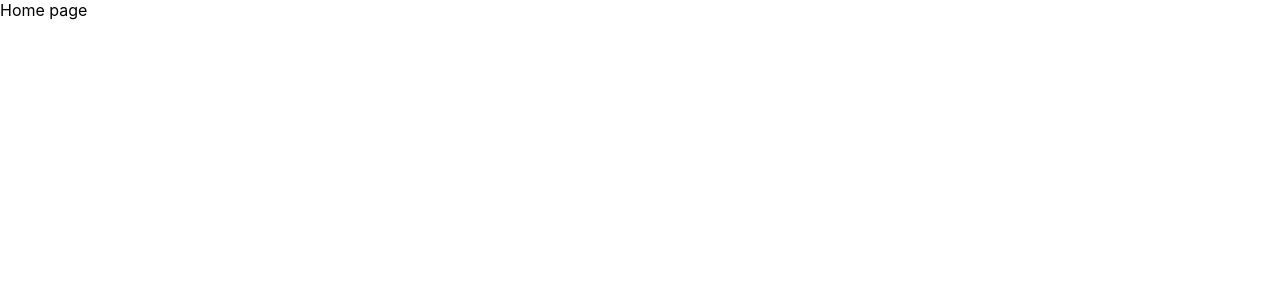
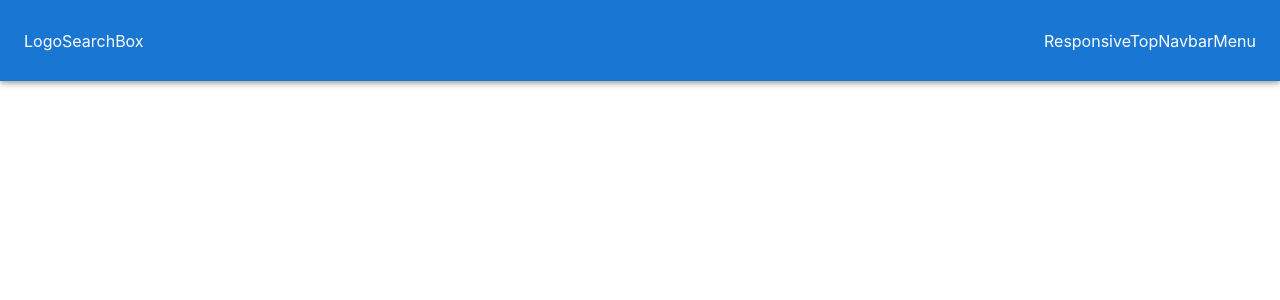
Before and after one commit to vinson14/mintable-project, a Next.js app: page / in a window 1280 px wide. Shown: the top 300 px of the page. Built offline with nearby package versions, Linux system fonts and the light colour scheme.

Commit message:
Created a skeletal structure

```diff
--- /dev/null
+++ b/components/stateless/logo/mintable-logo.js
@@ -0,0 +1,7 @@
+import { Box } from "@mui/material";
+
+const MintableLogo = () => {
+  return <Box>Logo</Box>;
+};
+
+export default MintableLogo;
--- /dev/null
+++ b/components/stateless/navigation/responsive-top-navbar-menu.js
@@ -0,0 +1,7 @@
+import { Box } from "@mui/material";
+
+const ResponsiveTopNavbarMenu = ({ expand }) => {
+  return <Box>ResponsiveTopNavbarMenu</Box>;
+};
+
+export default ResponsiveTopNavbarMenu;
--- /dev/null
+++ b/components/stateless/navigation/search-box.js
@@ -0,0 +1,7 @@
+import { Box } from "@mui/material";
+
+const SearchBox = () => {
+  return <Box>SearchBox</Box>;
+};
+
+export default SearchBox;
--- /dev/null
+++ b/components/stateless/navigation/top-navbar.js
@@ -0,0 +1,24 @@
+import { AppBar, Box, Toolbar } from "@mui/material";
+import { flexbox } from "@mui/system";
+import { TOP_NAVBAR_HEIGHT } from "../../../constants/dimensions";
+import MintableLogo from "../logo/mintable-logo";
+import ResponsiveTopNavbarMenu from "./responsive-top-navbar-menu";
+import SearchBox from "./search-box";
+
+const TopNavbar = () => {
+  return (
+    <AppBar position="static">
+      <Toolbar sx={{ height: TOP_NAVBAR_HEIGHT, display: "flex", justifyContent: "space-between" }}>
+        <Box sx={{ display: "flex" }}>
+          <MintableLogo />
+          <SearchBox />
+        </Box>
+        <Box>
+          <ResponsiveTopNavbarMenu />
+        </Box>
+      </Toolbar>
+    </AppBar>
+  );
+};
+
+export default TopNavbar;
--- /dev/null
+++ b/constants/dimensions.js
@@ -0,0 +1 @@
+export const TOP_NAVBAR_HEIGHT = 81;
--- a/pages/index.js
+++ b/pages/index.js
@@ -1,5 +1,12 @@
+import { Box } from "@mui/material";
+import TopNavbar from "../components/stateless/navigation/top-navbar";
+
 const HomePage = () => {
-  return <div>Home page</div>;
+  return (
+    <Box>
+      <TopNavbar />
+    </Box>
+  );
 };
 
 export default HomePage;
```
Also changed, not shown: components/stateless/containers/main-container.js (added, +7 -0 lines), components/stateless/containers/raffles-list-container.js (added, +11 -0 lines), components/stateless/containers/raffles-reveal-container.js (added, +7 -0 lines), components/stateless/misc/meta-data.js (deleted, +0 -13 lines).
